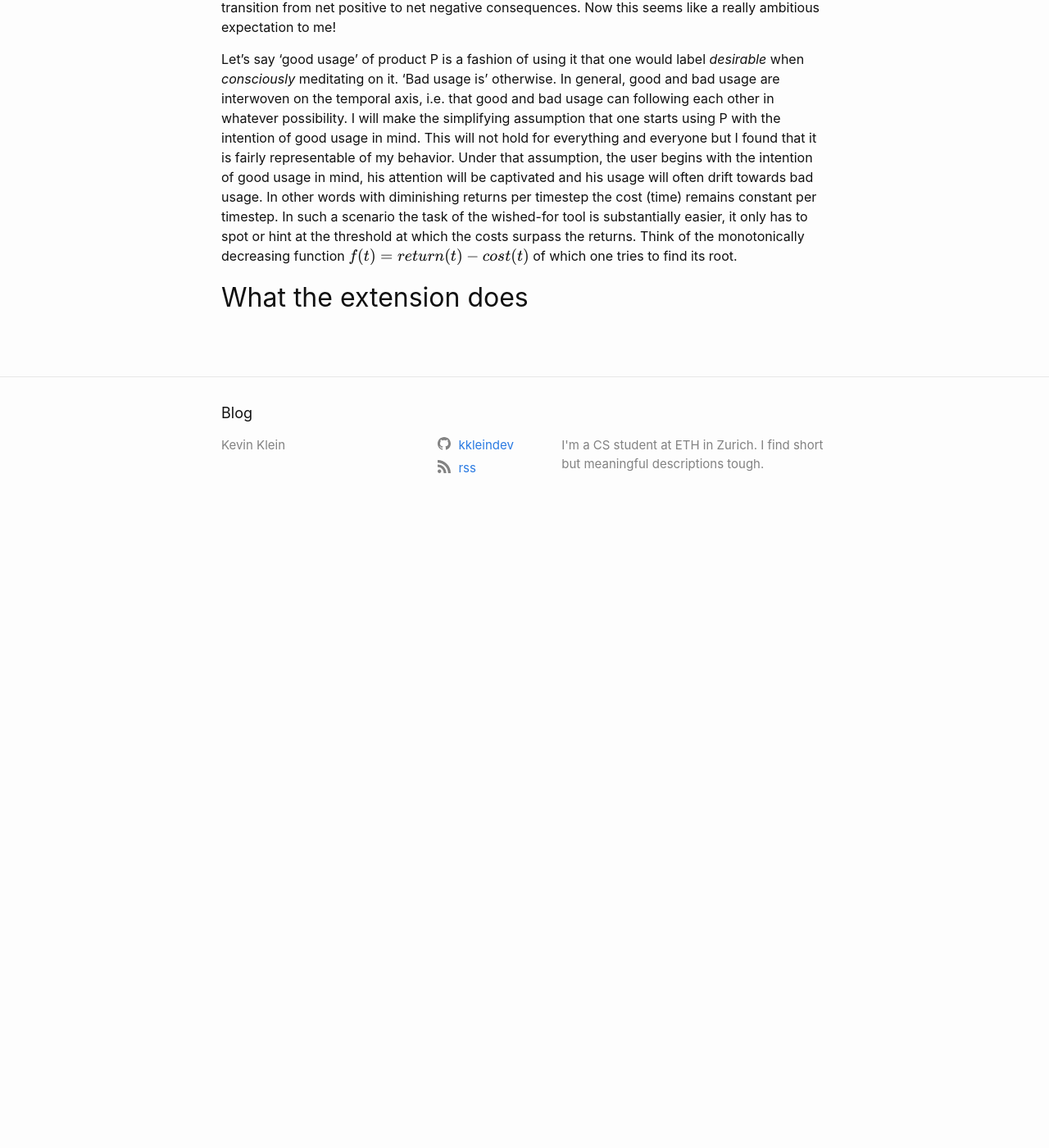
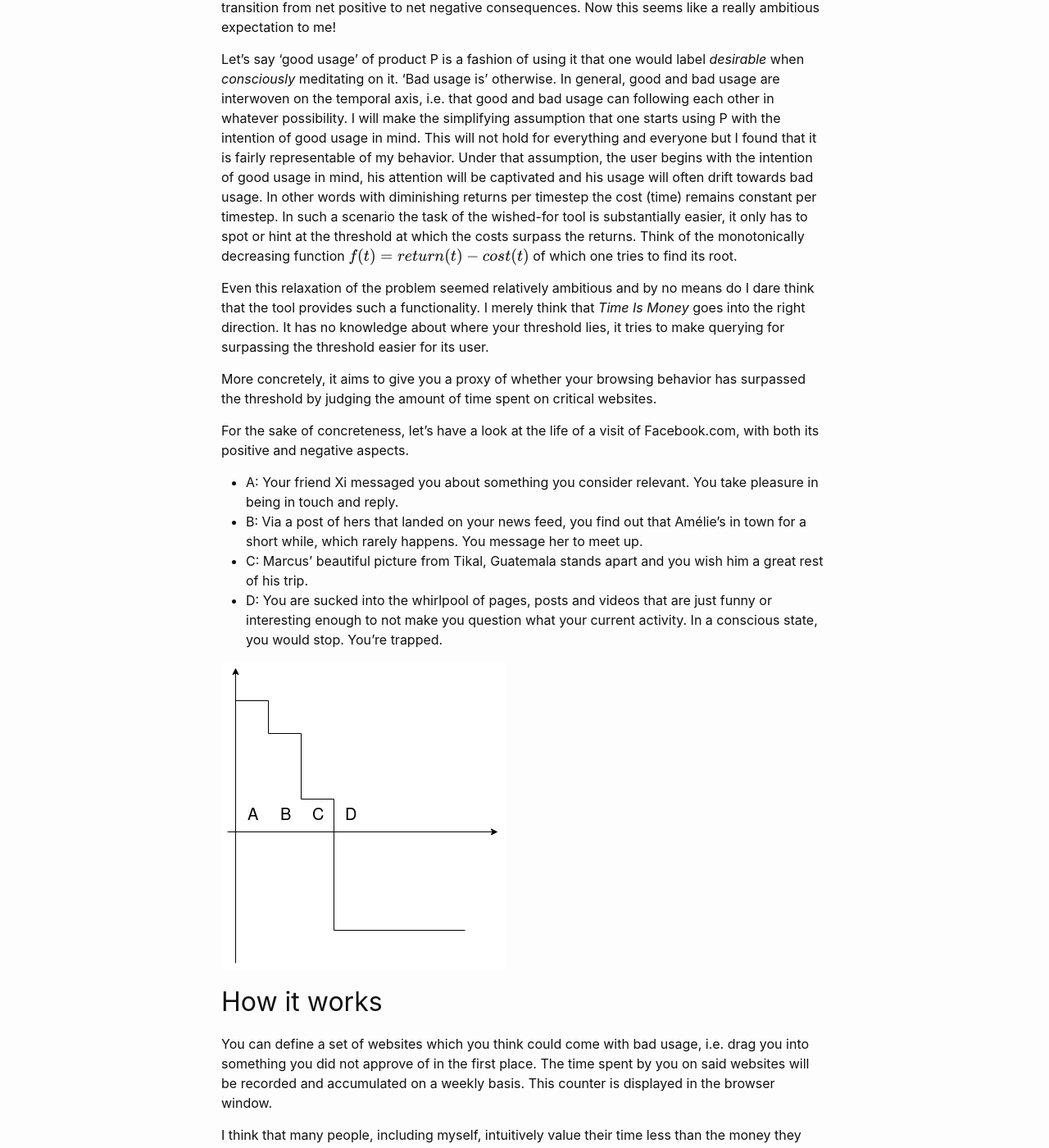
Before and after one commit to kklein/kklein.github.io, a Jekyll site: the page built from _posts/2018-07-29-tim.markdown, in a window 1280 px wide and 1400 px high, scrolled down 758 px. Shown: the whole window at 82% size. Built offline with Jekyll 4.4.1, drawn with Linux system fonts in a browser that asks for light colours; formulas are drawn with MathJax 3; before the commit the page ends 1388 px from its top, so only the background shows below that; some of the changed text lies outside the part shown.

Commit message:
Complete draft of tim post.

```diff
--- a/_posts/2018-07-29-tim.markdown
+++ b/_posts/2018-07-29-tim.markdown
@@ -22,5 +22,24 @@
 Let's say 'good usage' of product P is a fashion of using it  that one would label _desirable_ when _consciously_ meditating on it. 'Bad usage is' otherwise.
 In general, good and bad usage are interwoven on the temporal axis, i.e. that good and bad usage can following each other in whatever possibility. I will make the simplifying assumption that one starts using P with the intention of good usage in mind. This will not hold for everything and everyone but I found that it is fairly representable of my behavior. Under that assumption, the user begins with the intention of good usage in mind, his attention will be captivated and his usage will often drift towards bad usage. In other words with diminishing returns per timestep the cost (time) remains constant per timestep. In such a scenario the task of the wished-for tool is substantially easier, it only has to spot or hint at the threshold at which the costs surpass the returns. Think of the monotonically decreasing function \\(f(t) = return(t) - cost(t)\\) of which one tries to find its root.
 
+Even this relaxation of the problem seemed relatively ambitious and by no means do I dare think that the tool provides such a functionality. I merely think that _Time Is Money_ goes into the right direction. It has no knowledge about where your threshold lies, it tries to make querying for surpassing the threshold easier for its user.
 
-## What the extension does
+More concretely, it aims to give you a proxy of whether your browsing behavior has surpassed the threshold by judging the amount of time spent on critical websites.
+
+For the sake of concreteness, let's have a look at the life of a visit of Facebook.com, with both its positive and negative aspects.
+- A: Your friend Xi messaged you about something you consider relevant. You take pleasure in being in touch and reply.
+- B: Via a post of hers that landed on your news feed, you find out that Amélie's in town for a short while, which rarely happens. You message her to meet up.
+- C: Marcus' beautiful picture from Tikal, Guatemala stands apart and you wish him a great rest of his trip.
+- D: You are sucked into the whirlpool of pages, posts and videos that are just funny or interesting enough to not make you question what your current activity. In a conscious state, you would stop. You're trapped.
+
+![image-title-here](/function.png){:class="img-responsive"}
+
+## How it works
+You can define a set of websites which you think could come with bad usage, i.e. drag you into something you did not approve of in the first place. The time spent by you on said websites will be recorded and accumulated on a weekly basis. This counter is displayed in the browser window.
+
+I think that many people, including myself, intuitively value their time less than the money they earn in this equivalent duration of time. As this goes against the idea of a thought-through decision-making of how to use time, I gave it a humble try to short-circuit this intuition. Hence, instead of an amount of time, an amount of money is displayed, that one could have earned in the meantime. An hourly wage can be defined by you.
+
+![image-title-here](/counter.png){:class="img-responsive"}
+
+## Misc
+Everything will be open source, all information stored locally and no communication exist.
```
Also changed, not shown: other parts of _posts/2018-07-29-tim.markdown (+1 -1 lines), counter.png (added), function.png (added).
